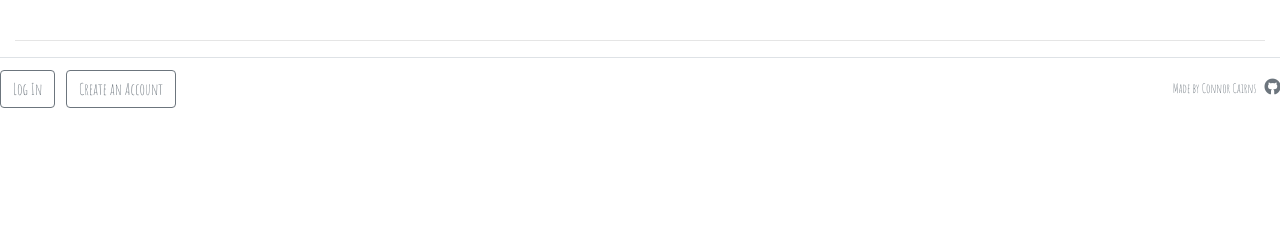
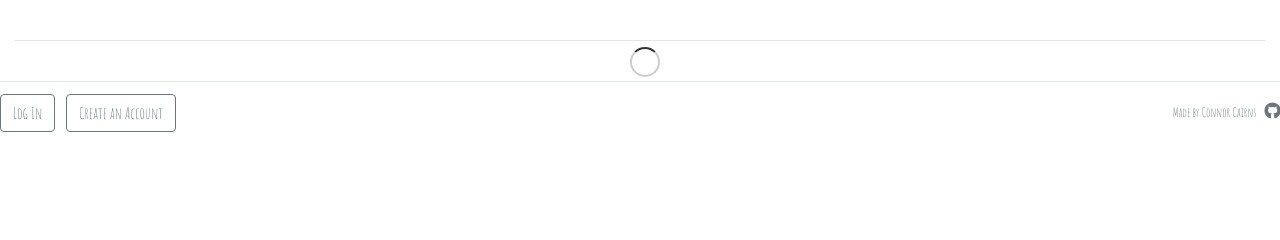
Before and after one commit to ConnorCairns/Shanna-Rebekah-Portfolio-Website, a Python web app: template app/templates/account/account.html in a window 1280 px wide. Shown: the part 221-461 px from the top of the page. Run offline with Jinja, Linux system fonts and the light colour scheme; the template is opened without the code that fills it, so the values that code supplies are empty; some libraries are stand-ins or nearby versions.

Commit message:
small changes

```diff
--- a/app/static/css/style.css
+++ b/app/static/css/style.css
@@ -116,3 +116,26 @@ p {
         font-size: 1.5rem;
     }
 }
+
+
+@keyframes spinner {
+    from {transform:rotate(0deg);}
+    to {transform: rotate(360deg);}
+  }
+
+
+.spinner:before {
+    content: '';
+    box-sizing: border-box;
+    position: absolute;
+    top: 50%;
+    left: 50%;
+    width: 30px;
+    height: 30px;
+    margin-top: -10px;
+    margin-left: -10px;
+    border-radius: 50%;
+    border: 2px solid #ccc;
+    border-top-color: #333;
+    animation: spinner .6s linear infinite;
+}
--- a/app/templates/account/account.html
+++ b/app/templates/account/account.html
@@ -74,13 +74,14 @@
                 {% endfor %} {% else %}
             </tbody>
         </table>
+        <div id="spinnerdiv" class="row spinner mb-4" style="position:relative;"></div>
         <div class="row">
             {% for count, img in enumerate(photo) %} {% if count % 4 == 0 %}
             <div class="w-100"></div>
             {% endif %}
             <div class="col-sm mb-4">
                 <a href="{{ url_for('pictures.get_js_data', jsdata=img) }}">
-                    <img src="https://s3.eu-west-2.amazonaws.com/shanna-rebekah-photography/{{ img }}.JPG" alt="Account Picture"
+                    <img onload="spinner()" src="https://s3.eu-west-2.amazonaws.com/shanna-rebekah-photography/{{ img }}.JPG" alt="Account Picture"
                         class="img-fluid rounded">
                 </a>
             </div>
@@ -95,4 +96,9 @@
             let url = (`/account/done/${count}`).toLowerCase();
             window.location.href = url;
         };
+
+        function spinner() {
+            $('#spinnerdiv').removeClass('spinner mb-4');
+        };
+
     </script> {% endblock %}
--- a/app/templates/account/picture.html
+++ b/app/templates/account/picture.html
@@ -10,6 +10,7 @@
             <a class="download mb-2 btn btn-md btn-outline-secondary">Download</a>
         </div>
     </div>
+    <div id="spinnerdiv" class="row spinner my-4" style="position:relative;"></div>
     <div class="row regular-width align-items-center mb-4">
         <img src="https://s3.eu-west-2.amazonaws.com/shanna-rebekah-photography/{{ data }}.JPG" alt="Account Picture" class="img-fluid rounded">
     </div>
@@ -28,6 +29,10 @@ function download(name) {
     a.remove()
 };
 
+function spinner() {
+    $('#spinnerdiv').removeClass('spinner mb-4');
+};
+
 
 </script>
 {% endblock %}
--- a/app/users/forms.py
+++ b/app/users/forms.py
@@ -36,7 +36,7 @@ class Edit(FlaskForm):
 
     def validate_username(self, username):
         if username.data != current_user.username:
-            user = User.query.filter_by(username=username.data).first()
+            user = User.query.filter_by(username=(username.data).lower()).first()
             if user:
                 raise ValidationError('Username taken')
 
--- a/app/users/utils.py
+++ b/app/users/utils.py
@@ -23,11 +23,11 @@ def send_reset_email(user):
     msg.html = render_template("emails/password_reset.html", token=token )
     mail.send(msg)
 
-def get_photo(photo, list):
+def get_photo(photo, photo_list):
     for photo in photo:
         temp = photo.photo_name
-        list.append(temp)
-    return list
+        photo_list.append(temp)
+    return photo_list
 
 def get_todo(todos_object, todos, ids):
     for todo in todos_object:
```
Also changed, not shown: app/templates/portraits/photoshoot.html (+8 -1 lines), app/users/routes.py (+9 -7 lines), app/site.db.
